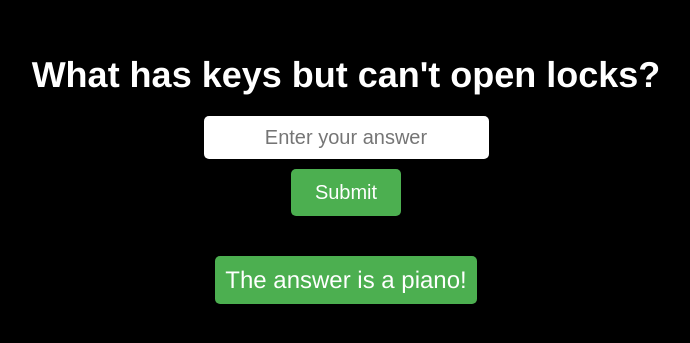
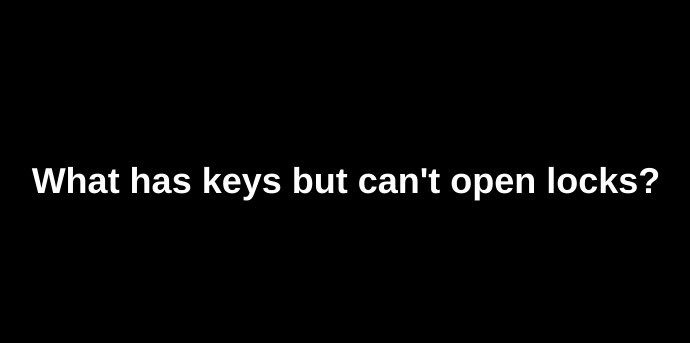
Before and after one commit to MeerKatten/clue, a plain HTML site: page index.html in a window 1280 px wide. Shown: the part 221-564 px from the top of the page, without its empty margins (294-984 px from the left). Drawn offline with Linux system fonts and the light colour scheme.

Commit message:
Update index.html

```diff
--- a/index.html
+++ b/index.html
@@ -56,6 +56,7 @@
       padding: 10px;
       border-radius: 5px;
       background-color: #4CAF50;
+      display: none;
     }
   </style>
   <script>
@@ -74,8 +75,4 @@
 </head>
 <body>
   <h1>What has keys but can't open locks?</h1>
-  <input type="text" id="answerInput" placeholder="Enter your answer">
-  <button id="submitButton" onclick="checkAnswer()">Submit</button>
-  <p id="revealText">The answer is a piano!</p>
-</body>
-</html>
+  <input type="text" id="answer
```
